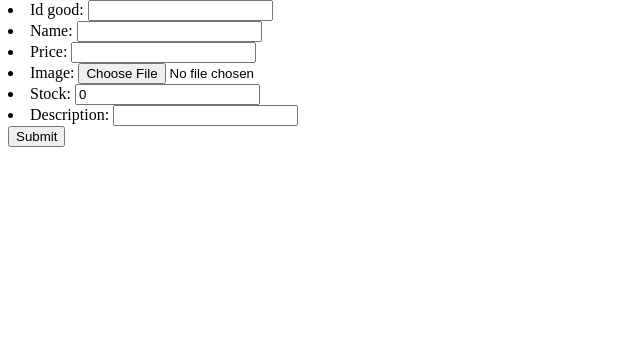
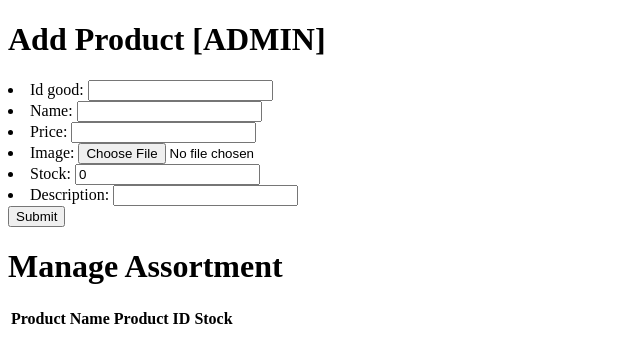
Before and after one commit to pottzer/Websys, a Django app: page /goods/addproduct/ in a window 1280 px wide. Shown: the part 26-389 px from the top of the page, without its empty margins (0-640 px from the left). Run offline with Django 3.2, Linux system fonts and the light colour scheme; lists and menus that the app fills with data are empty.

Commit message:
Updated html files for goods for admin and costumer

```diff
--- a/goods/templates/goods/addProduct.html
+++ b/goods/templates/goods/addProduct.html
@@ -6,11 +6,34 @@
 
 
 {% block content %}
-
+<h1>Add Product [ADMIN]</h1>
+<div>
 	<form method="post" action="" class="">
 		{% csrf_token %}
 		{{ form.as_ul }}
 		<input type="submit" value="Submit">
+	</form>
+</div>
 
-	</form>
+<h1>Manage Assortment</h1>
+<div>
+<table>
+	<tr>
+		<th>Product Name</th>
+		<th>Product ID</th>
+		<th>Stock</th>
+		<th></th>
+	</tr>
+		{% for product in products %}
+	<tr>
+		<td><a href="{% url 'goods:ProductView' product.id_good %}">{{product.name}}</a></td>
+		<td>{{product.id_good}}</td>
+		<td>{{product.stock}}</td>
+		<td><a href="{% url 'goods:EditProductView' product.id_good %}">Edit</a></td>
+		<td><a href="{% url 'goods:DeleteProductView' product.id_good %}">Delete</a></td>
+	</tr>
+		{% endfor %}
+	</table>
+</div>
+
 {% endblock %}
```
Also changed, not shown: goods/templates/goods/listProducts.html (+3 -4 lines), goods/templates/goods/product.html (+12 -3 lines).
